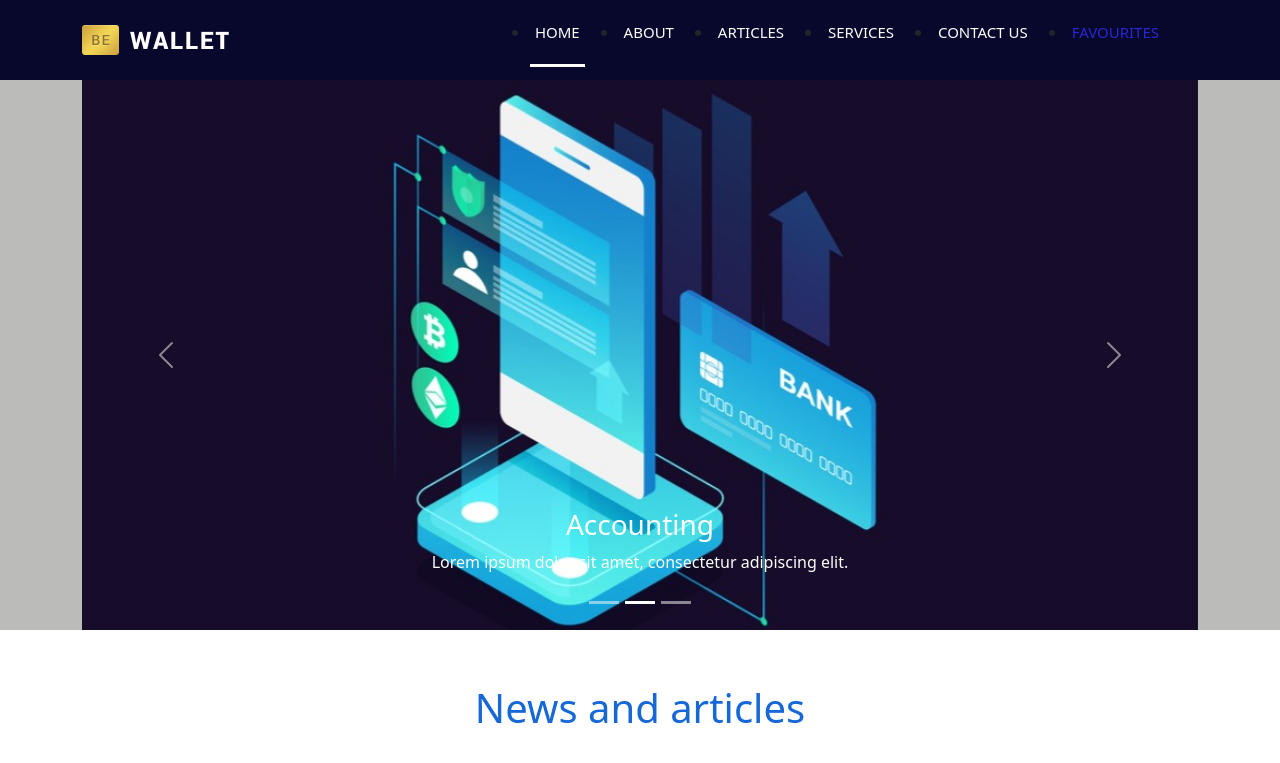
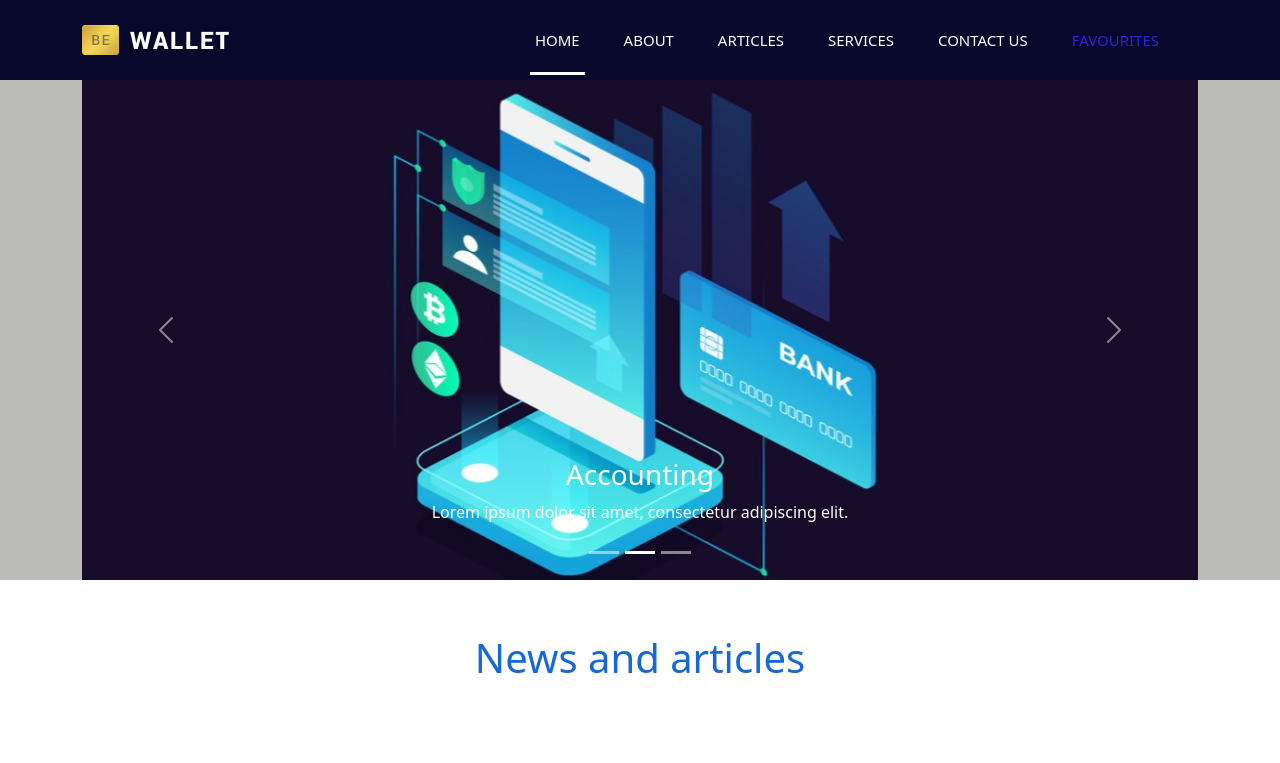
Before and after one commit to sekret236/be-wallet-react, a React (Create React App) app: page / in a window 1280 px wide. Shown: the top 763 px of the page. Built offline with nearby package versions, Linux system fonts and the light colour scheme.

Commit message:
change Slider's height

```diff
--- a/src/components/FooterInfo/FooterInfo.scss
+++ b/src/components/FooterInfo/FooterInfo.scss
@@ -1,6 +1,7 @@
 .links-information{
     width: 25%;
     padding-top: 20px;
+    padding-left: 60px;
 
     p{
         color: white;
--- a/src/components/Menu/Menu.scss
+++ b/src/components/Menu/Menu.scss
@@ -1,8 +1,10 @@
 .menu{
+
     ul{
         display: flex;
         justify-content: space-evenly;
         align-items: center;
+        list-style-type: none;
         li{
             height: 70px;
             padding: 0 5px;
@@ -35,3 +37,9 @@
         }
     }
 }
+nav.navigation {
+    height: 100%;
+    ul{
+        height: 100%;
+    }
+}
--- a/src/components/Slider/Slider.scss
+++ b/src/components/Slider/Slider.scss
@@ -1,8 +1,9 @@
 
 .slider {
-    height: 550px;
+    height: 500px;
     background-color: rgb(187, 187, 186);
+
 }
 .w-100 {
-    height: 550px;
+    height: 500px;
 }
--- a/src/components/Slider/SliderCarousel.js
+++ b/src/components/Slider/SliderCarousel.js
@@ -12,11 +12,11 @@ export const SliderCarousel = () => {
                 <Carousel.Item>
                     <img
                         className="d-block w-100"
-                        src={sliderF}
+                        src={sliderTh}
                         alt="First slide"
                     />
                     <Carousel.Caption>
-                        <h3>Business processes</h3>
+                        <h3>Banking services</h3>
                         <p>
                             Nulla vitae elit libero, a pharetra augue mollis
                             interdum.
@@ -41,12 +41,12 @@ export const SliderCarousel = () => {
                 <Carousel.Item>
                     <img
                         className="d-block w-100"
-                        src={sliderTh}
+                        src={sliderF}
                         alt="Third slide"
                     />
 
                     <Carousel.Caption>
-                        <h3>Banking services</h3>
+                        <h3>Business processes</h3>
                         <p>
                             Praesent commodo cursus magna, vel scelerisque nisl
                             consectetur.
--- a/src/container/Footer/Footer.scss
+++ b/src/container/Footer/Footer.scss
@@ -1,12 +1,10 @@
 .footer-information{
     background-color: rgb(8, 8, 44);
-    padding-top: 20px;
-    padding-bottom: 20px;
+    padding-top: 10px;
     border-bottom: 0.5px solid white;
 
 }
 .footer {
-    padding: 3%;
     background-color: rgb(8, 8, 44);
     .row-footer{
         align-items: center;
```
Also changed, not shown: src/assets/images/slider3.jpg, 1 other file (tests, documents, lock files or other folders).
